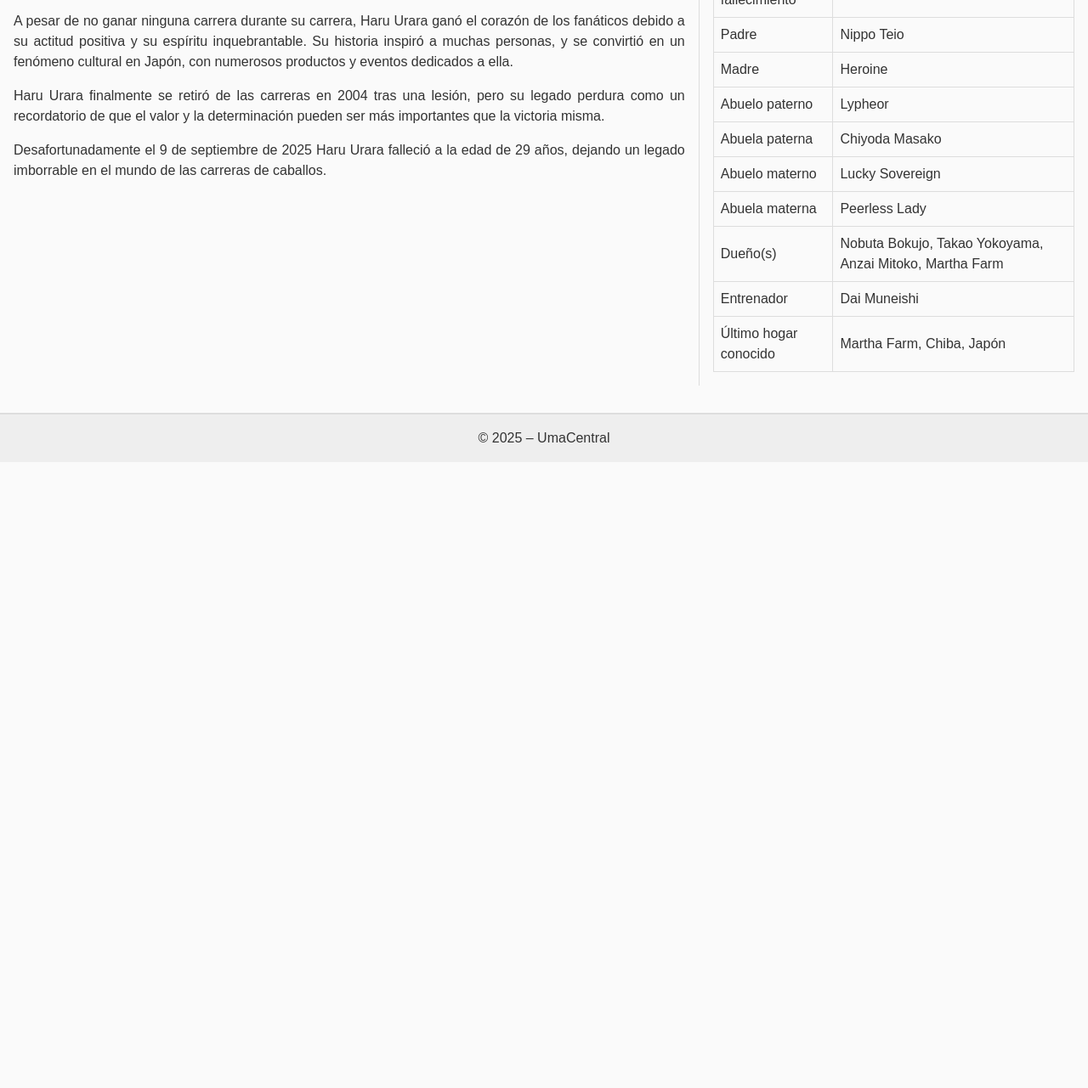
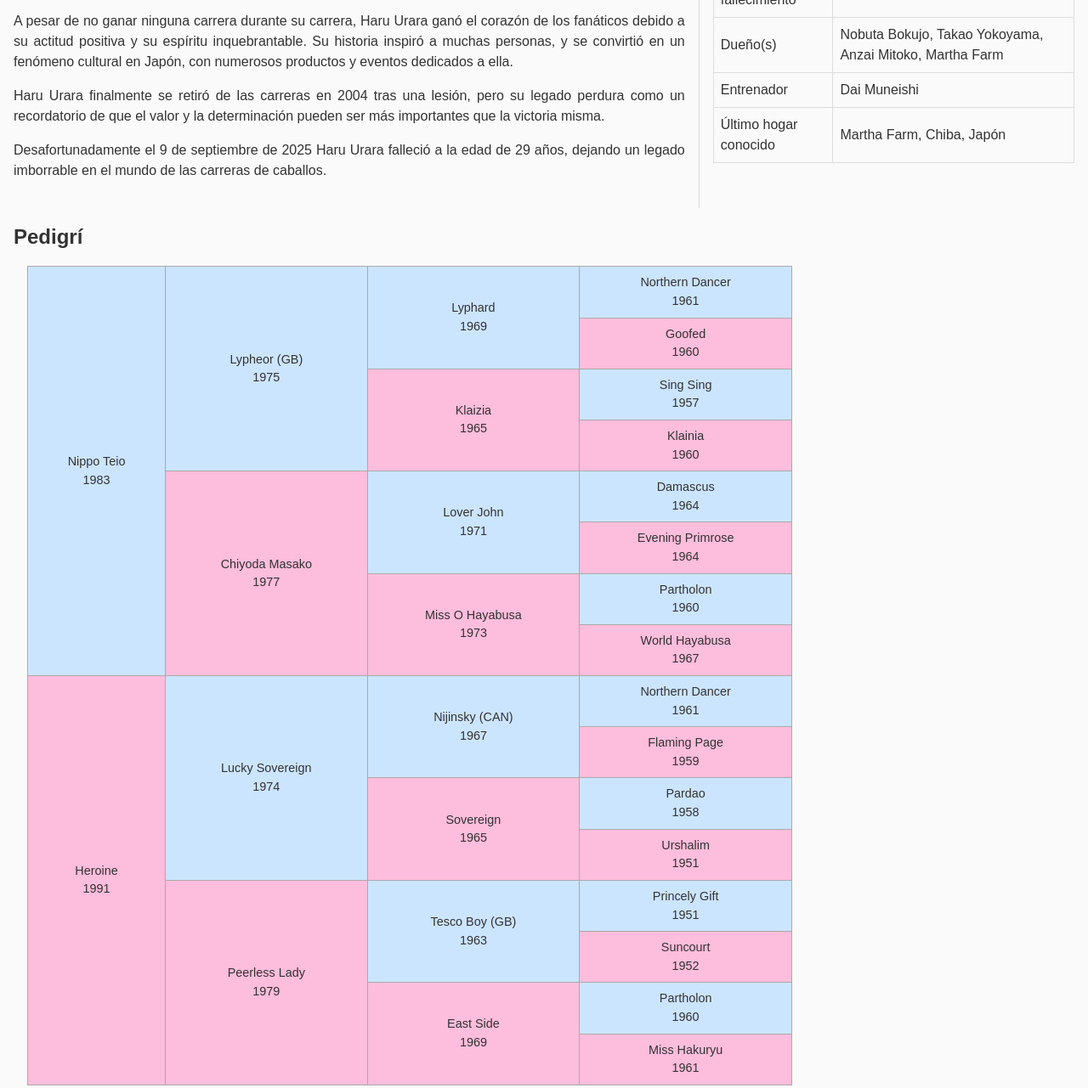
Before and after one commit to alr135/ADI25-26, a plain HTML site: page html/caballos/haru-urara.html in a window 1280 px wide. Shown: the part 551-1832 px from the top of the page at 85% size. Before the commit the page ends 1095 px from the top, so only its background shows below. Drawn offline with Linux system fonts and the light colour scheme.

Commit message:
Mejorado pedigrí, siguiente añadir carreras y enlaces a noticias

```diff
--- a/html/caballos/haru-urara.html
+++ b/html/caballos/haru-urara.html
@@ -33,10 +33,10 @@
       <p>Desafortunadamente el 9 de septiembre de 2025 Haru Urara falleció a la edad de 29 años, dejando un legado imborrable en el mundo de las carreras de caballos.</p>
     </div>
 
-    <div class="CaballoPedigri">
+    <div class="CaballoDetallesTabla">
       <table>
         <tr>
-          <th colspan="2">Pedigrí</th>
+          <th colspan="2">Detalles</th>
         </tr>
         <tr>
           <td>Nombre</td>
@@ -63,31 +63,6 @@
           <td>9 de Septiembre de 2025</td>
         </tr>
         <tr>
-          <td>Padre</td>
-          <td>Nippo Teio</td>
-        </tr>
-        <tr>
-          <td>Madre</td>
-          <td>Heroine</td>
-        </tr>
-        <tr>
-          <td>Abuelo paterno</td>
-          <td>Lypheor</td>
-        </tr>
-        <tr>
-          <td>Abuela paterna</td>
-          <td>Chiyoda Masako</td>
-        </tr>
-        <tr>
-          <td>Abuelo materno</td>
-          <td>Lucky Sovereign</td>
-        </tr>
-        <tr>
-          <td>Abuela materna</td>
-          <td>Peerless Lady</td>
-        </tr>
-
-        <tr>
           <td>Dueño(s)</td>
           <td>Nobuta Bokujo, Takao Yokoyama, Anzai Mitoko, Martha Farm</td>
         </tr>
@@ -105,6 +80,76 @@
     </div>
   </div>
 
+  <div class="CaballoPedigriTabla">
+    <div class="CaballosHeader">
+      <h2>Pedigrí</h2>
+    </div>
+    <table class="pedigree">
+      <tr>
+        <td class="azul" rowspan="8">Nippo Teio<br>1983</td>
+        <td class="azul" rowspan="4">Lypheor (GB)<br>1975</td>
+        <td class="azul" rowspan="2">Lyphard<br>1969</td>
+        <td class="azul">Northern Dancer<br>1961</td>
+      </tr>
+      <tr>
+        <td class="rosa">Goofed<br>1960</td>
+      </tr>
+      <tr>
+        <td class="rosa" rowspan="2">Klaizia<br>1965</td>
+        <td class="azul">Sing Sing<br>1957</td>
+      </tr>
+      <tr>
+        <td class="rosa">Klainia<br>1960</td>
+      </tr>
+      <tr>
+        <td class="rosa" rowspan="4">Chiyoda Masako<br>1977</td>
+        <td class="azul" rowspan="2">Lover John<br>1971</td>
+        <td class="azul">Damascus<br>1964</td>
+      </tr>
+      <tr>
+        <td class="rosa">Evening Primrose<br>1964</td>
+      </tr>
+      <tr>
+        <td class="rosa" rowspan="2">Miss O Hayabusa<br>1973</td>
+        <td class="azul">Partholon<br>1960</td>
+      </tr>
+      <tr>
+        <td class="rosa">World Hayabusa<br>1967</td>
+      </tr>
+      <tr>
+        <td class="rosa" rowspan="8">Heroine<br>1991</td>
+        <td class="azul" rowspan="4">Lucky Sovereign<br>1974</td>
+        <td class="azul" rowspan="2">Nijinsky (CAN)<br>1967</td>
+        <td class="azul">Northern Dancer<br>1961</td>
+      </tr>
+      <tr>
+        <td class="rosa">Flaming Page<br>1959</td>
+      </tr>
+      <tr>
+        <td class="rosa" rowspan="2">Sovereign<br>1965</td>
+        <td class="azul">Pardao<br>1958</td>
+      </tr>
+      <tr>
+        <td class="rosa">Urshalim<br>1951</td>
+      </tr>
+      <tr>
+        <td class="rosa" rowspan="4">Peerless Lady<br>1979</td>
+        <td class="azul" rowspan="2">Tesco Boy (GB)<br>1963</td>
+        <td class="azul">Princely Gift<br>1951</td>
+      </tr>
+      <tr>
+        <td class="rosa">Suncourt<br>1952</td>
+      </tr>
+      <tr>
+        <td class="rosa" rowspan="2">East Side<br>1969</td>
+        <td class="azul">Partholon<br>1960</td>
+      </tr>
+      <tr>
+        <td class="rosa">Miss Hakuryu<br>1961</td>
+      </tr>
+    </table>
+  </div>
+
 
   <footer data-component="SiteFooter">
     © 2025 – UmaCentral
--- a/html/styles.css
+++ b/html/styles.css
@@ -388,31 +388,55 @@ header[data-component="SiteHeader"] a {
   text-align: justify;
 }
 
-.CaballoPedigri {
+.CaballoDetallesTabla {
   flex: 0.35; /* Ocupa solo el 35% del espacio que ocuparía normalmente */
   border-left: 1px solid #ddd;
 }
 
-.CaballoPedigri table
+.CaballoDetallesTabla table
 {
   width: 100%;
   border-collapse: collapse;
   margin-top: 1rem;
 }
 
-.CaballoPedigri p{
+.CaballoDetallesTabla p{
   text-align: justify;
 }
 
-.CaballoPedigri td {
+.CaballoDetallesTabla td {
   border: 1px solid #ddd;
   padding: 0.5rem;
   text-align: left;
 }
 
-.CaballoPedigri th {
+.CaballoDetallesTabla th {
   border: 1px solid #ddd;
   background-color: #eee;
   padding: 0.5rem;
   text-align: left;
 }
+
+.pedigree {
+  border-collapse: collapse;
+  width: 80%;             /* ocupa solo el 80% del contenedor */
+  max-width: 900px;       /* nunca más grande que 900px */
+  margin: 0 auto 0 2rem;
+  text-align: center;
+  font-size: 0.9rem;
+
+}
+
+.pedigree td {
+  border: 1px solid #aaa;
+  padding: 0.5rem;
+  vertical-align: middle;
+}
+
+.pedigree .azul {
+  background-color: #cce5ff; /* color de fondo azul claro */
+}
+
+.pedigree .rosa {
+  background-color: #FDBDDC; /* color de fondo rosa claro */
+}
```
